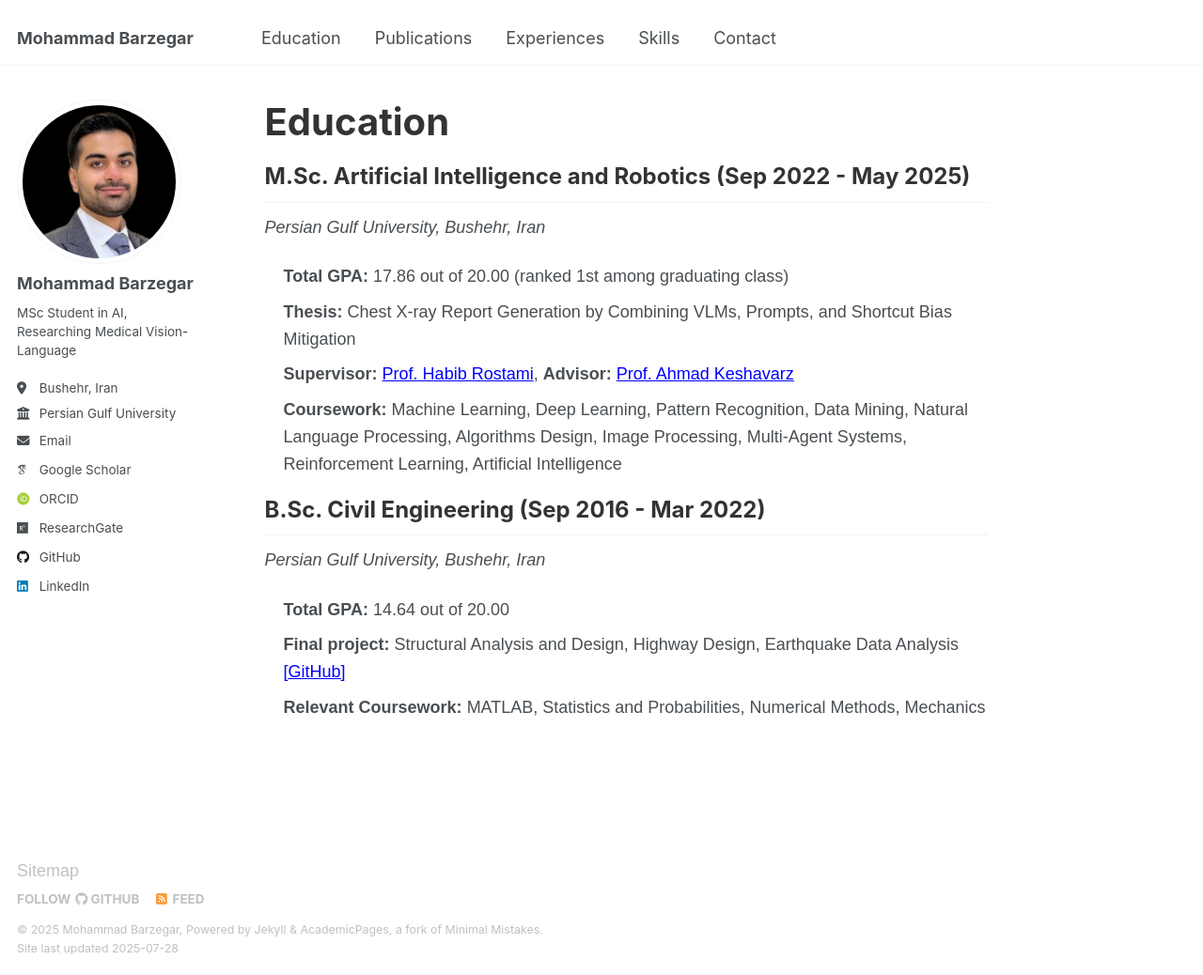
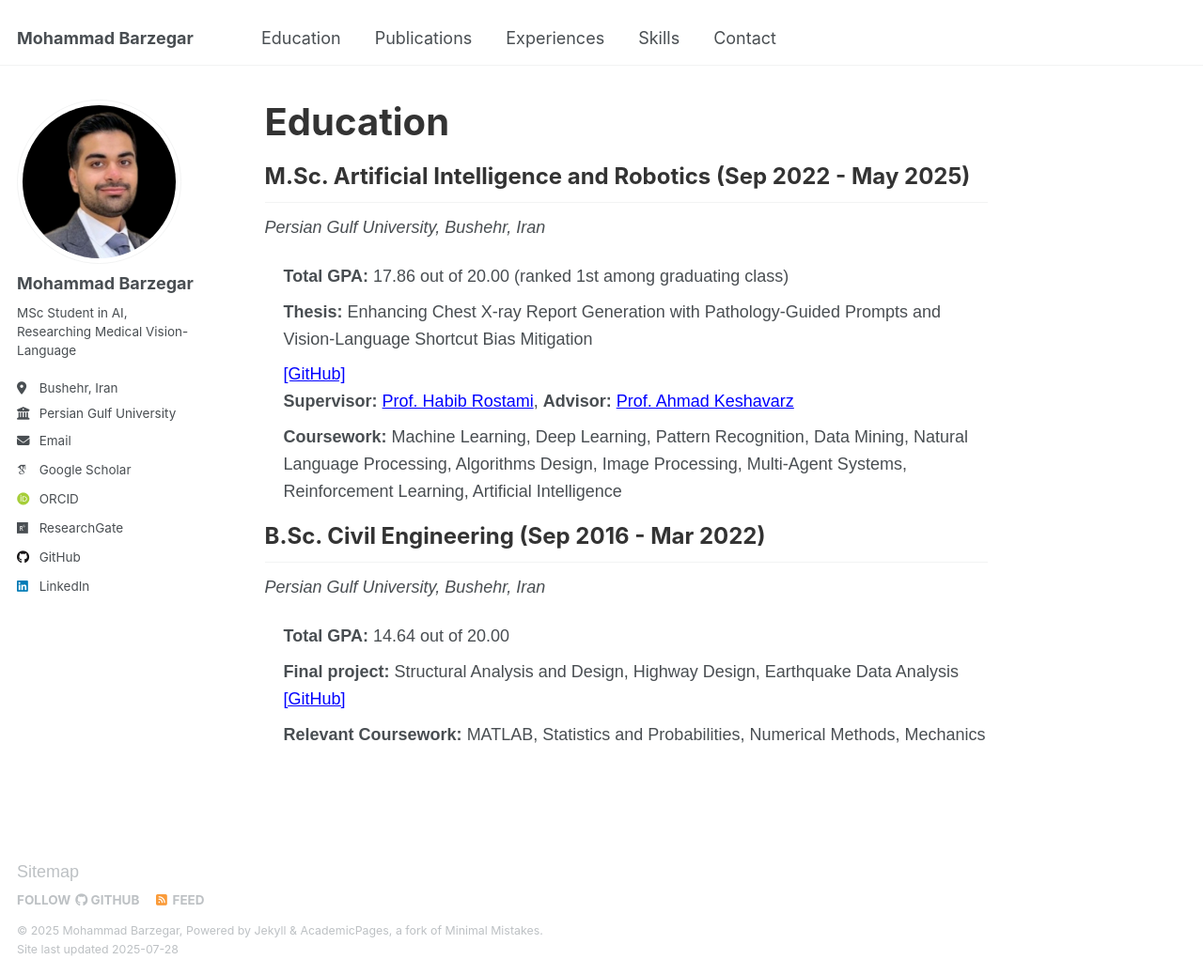
Before and after one commit to mbrz97/mbrz97.github.io, a Jekyll site: the page built from _pages/education.html, in a window 1280 px wide and 1038 px high. Shown: the whole window at 94% size. Built offline with Jekyll 4.4.1, drawn with Linux system fonts in a browser that asks for light colours; some web fonts are replaced.

Commit message:
Update education.html

```diff
--- a/_pages/education.html
+++ b/_pages/education.html
@@ -83,7 +83,7 @@ author_profile: true
             <div class="details">
                 <ul>
                     <li><strong>Total GPA:</strong> 17.86 out of 20.00 (ranked 1st among graduating class)</li>
-                    <li><strong>Thesis:</strong> Chest X-ray Report Generation by Combining VLMs, Prompts, and Shortcut Bias Mitigation</li>
+                    <li><strong>Thesis:</strong> Enhancing Chest X-ray Report Generation with Pathology-Guided Prompts and Vision-Language Shortcut Bias Mitigation</li> <a href="https://github.com/mbrz97/CXR-Image-Captioning" target="_blank">[GitHub]</a></li>
                     <li><strong>Supervisor:</strong> <a href="https://scholar.google.com/citations?hl=en&user=s6FF_qsAAAAJ&view_op=list_works" target="_blank">Prof. Habib Rostami</a>, <strong>Advisor:</strong> <a href="https://scholar.google.com/citations?user=NeD822UAAAAJ&hl=en" target="_blank">Prof. Ahmad Keshavarz</a></li>
                     <li><strong>Coursework:</strong> Machine Learning, Deep Learning, Pattern Recognition, Data Mining, Natural Language Processing, Algorithms Design, Image Processing, Multi-Agent Systems, Reinforcement Learning, Artificial Intelligence</li>
                 </ul>
```
